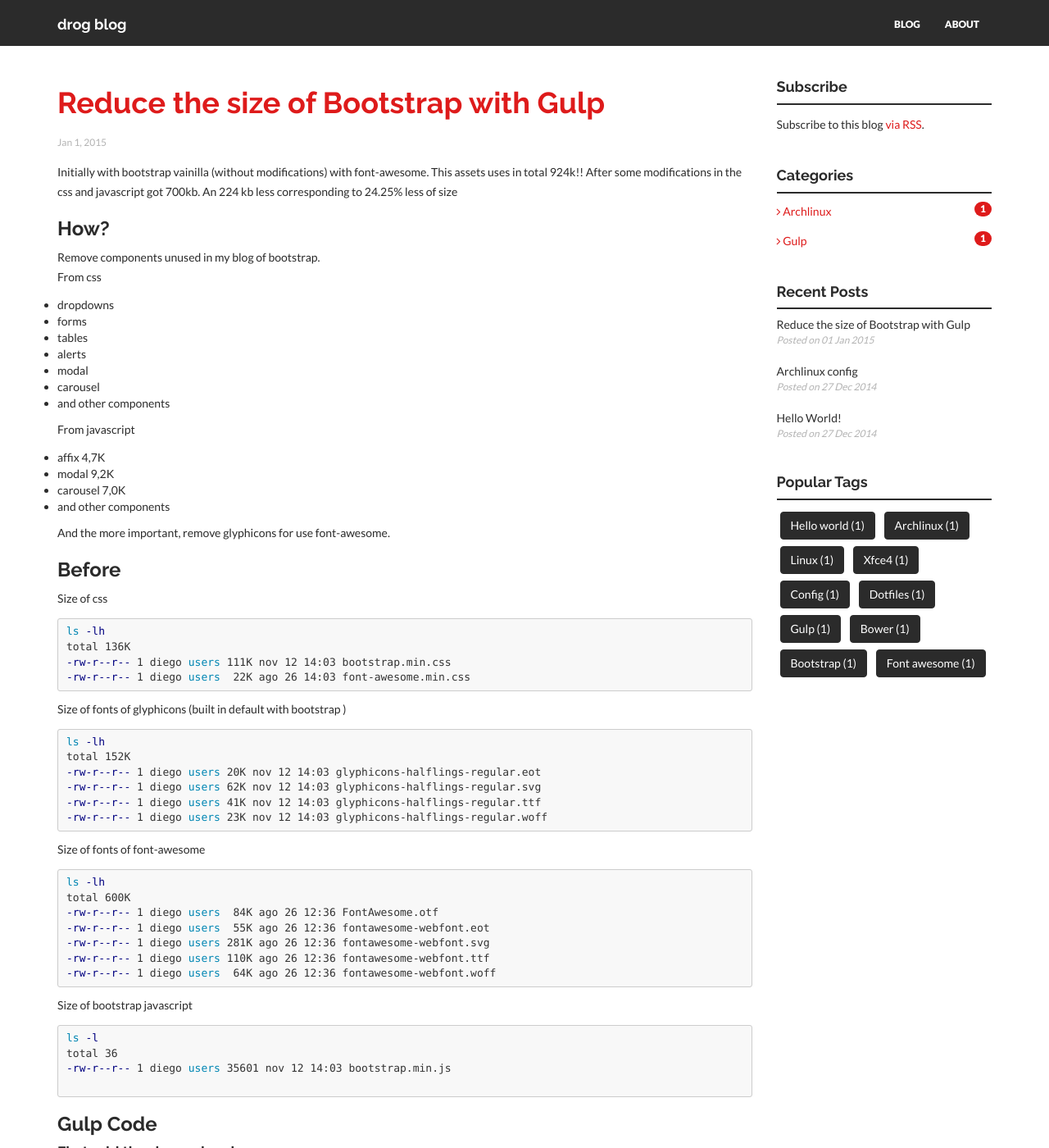
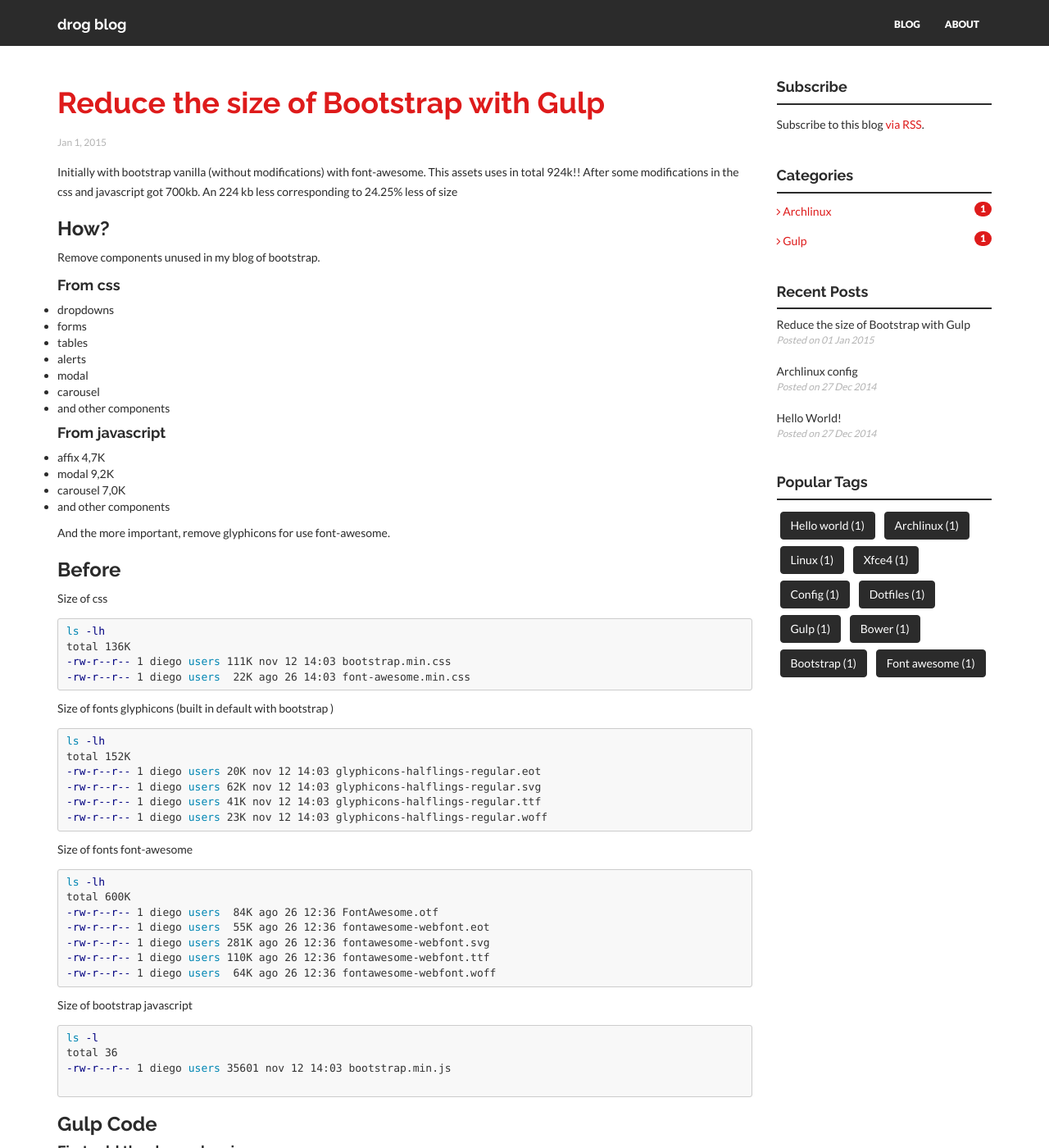
Before and after one commit to drog/drog.github.io, a Jekyll site: the page built from _posts/blog/2015-01-01-reduce-the-size-of-bootstrap-with-gulp.md, in a window 1280 px wide and 1400 px high. Shown: the whole window at 82% size. Built offline with Jekyll 4.4.1, drawn with Linux system fonts in a browser that asks for light colours; nearby versions of some CDN libraries; Markdown is read by kramdown in place of the engine named in the settings; comment, search, counter and statistics services are not loaded; some of the changed text lies outside the part shown.

Commit message:
fix typos

````diff
--- a/_posts/blog/2015-01-01-reduce-the-size-of-bootstrap-with-gulp.md
+++ b/_posts/blog/2015-01-01-reduce-the-size-of-bootstrap-with-gulp.md
@@ -15,7 +15,7 @@
 
 ---
 
-Initially with bootstrap vainilla (without modifications) with font-awesome. This assets uses in total 924k!!
+Initially with bootstrap vanilla (without modifications) with font-awesome. This assets uses in total 924k!!
 After some modifications in the css and javascript got 700kb.
 An 224 kb less corresponding to 24.25% less of size
 
@@ -24,7 +24,8 @@
 ### How?
 
 Remove components unused in my blog of bootstrap.
-From css
+
+#### From css
 
 * dropdowns
 * forms
@@ -34,7 +35,7 @@
 * carousel
 * and other components
 
-From javascript
+#### From javascript
 
 * affix  4,7K
 * modal 9,2K
@@ -54,7 +55,7 @@
 -rw-r--r-- 1 diego users  22K ago 26 14:03 font-awesome.min.css
 ```
 
-Size of fonts of glyphicons (built in default with bootstrap )
+Size of fonts glyphicons (built in default with bootstrap )
 
 ``` bash
 ls -lh
@@ -65,7 +66,7 @@
 -rw-r--r-- 1 diego users 23K nov 12 14:03 glyphicons-halflings-regular.woff
 ```
 
-Size of fonts of font-awesome
+Size of fonts font-awesome
 
 ``` bash
 ls -lh
````
Also changed, not shown: other parts of _posts/blog/2015-01-01-reduce-the-size-of-bootstrap-with-gulp.md (+2 -2 lines), 3 other files.
